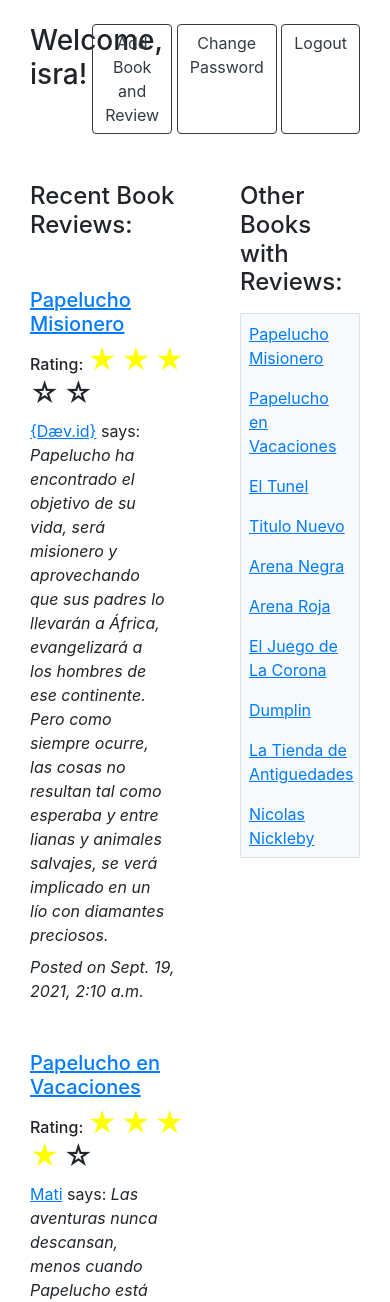
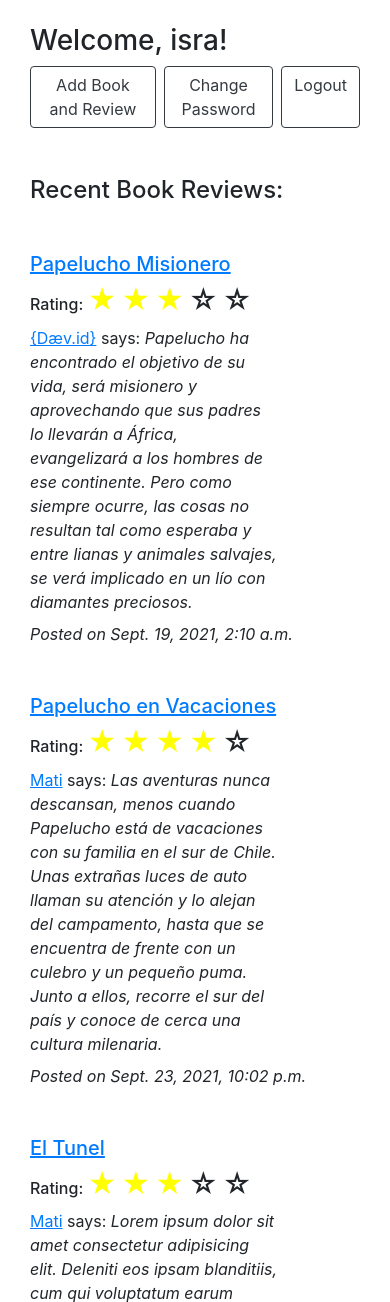
Before and after one commit to kalisteb/book_review, a Django app: template login/templates/libros.html in a window 390 px wide. Shown: the top 1302 px of the page. Run offline with Django 3.2, Linux system fonts and the light colour scheme; the template is opened without the code that fills it: values that come from a table or form of the project are taken from there, others are empty; data comes from the database, SQL or seed files in the repository; both versions use the stored data as it was after the commit; some libraries are stand-ins or nearby versions.

Commit message:
ajuste de responsividad

```diff
--- a/login/templates/agregar.html
+++ b/login/templates/agregar.html
@@ -63,7 +63,7 @@
                             <!--Rating-->
                             <fieldset class="mb-5">
                                 <div class="row">
-                                    <div class="col-3">
+                                    <div class="col-3 col-sm-3">
                                         <label for="">Rating:</label>
                                         <select name="rating" id="rating" class="form-control form-control-select">
                                             <option value="0" selected>Select a Rating</option>
@@ -74,7 +74,7 @@
                                             <option value="5">5</option>
                                         </select>
                                     </div>
-                                    <div class="col-2 mt-5">
+                                    <div class="col-2 col-sm-5 mt-5">
                                         <h6><strong>stars.</strong></h6>
                                     </div>
                                 </div>
--- a/login/templates/libro.html
+++ b/login/templates/libro.html
@@ -25,7 +25,7 @@
     <h5 class="mb-5">{{libro.reviewer}}</h5>
     <div class="row d-flex mb-5">
       <!--Reviews:-->
-      <div class="col-7">
+      <div class="col-lg-7 col-md-7 col-sm-12">
         <h4 class="mb-2"><strong>Reviews:</strong></h4>
         <!--ciclo for-->
         {% for review in reviews|slice:":3" %}
@@ -45,7 +45,7 @@
         {% endfor%}
       </div>
       <!--Add a Review-->
-      <div class="col-5">
+      <div class="col-lg-5 col-md-5 col-sm-12">
         <h5 class="mb-3">Add a Review:</h5>
         <div class="border border-ligth py-2 px-2 bg-light text-dark">
           <form action="{% url 'add_review' %}" method="POST">
--- a/login/templates/libros.html
+++ b/login/templates/libros.html
@@ -15,10 +15,10 @@
         <div class="container-fluid">
             <!--Welcome /Add Book/ LogOut-->
             <div class="row d-flex mb-5">
-                <div class="col-6 d-sm-block">
+                <div class="col-lg-6 col-md-7 col-sm-4 d-sm-block">
                     <h3>Welcome, {{active_user.alias}}!</h3>
                 </div>
-                <div class="col-6 d-flex justify-content-end">
+                <div class="col-lg-6 col-md-5 col-sm-4 d-flex justify-content-end">
                     <a class="btn btn-outline-dark" href="{% url 'agregar' %}">Add Book and Review</a> &nbsp; &nbsp;
                     <a class="btn btn-outline-dark" href="{% url 'recuperar' %}">Change Password</a>&nbsp; &nbsp;
                     <a class="btn btn-outline-dark" href="{% url 'logout' %}">Logout</a>
@@ -27,7 +27,7 @@
             <!--Recent Books/ Other Books-->
             <div class="row d-flex mb-5">
                 <!--Recent Book Reviews:-->
-                <div class="col-7">
+                <div class="col-lg-7 col-sm-12">
                     <h4 class="mb-5">Recent Book Reviews:</h4>
                     <!--ciclo for-->
                     {% for lista in lista_libros|slice:":3" %}
@@ -51,7 +51,7 @@
                     {% endfor%}
                 </div>
                 <!--Other books with reviews-->
-                <div class="col-5 ">
+                <div class="col-lg-5 col-sm-9">
                     <h4 class="mb-3 ">Other Books with Reviews:</h4>
                     <div class="h-25 w-100 border border-ligth py-2 px-2 bg-light text-dark overflow-auto ">
                         <!--ciclo for-->
```
Also changed, not shown: login/templates/registro.html (+0 -10 lines), db.sqlite3, 1 other file.
